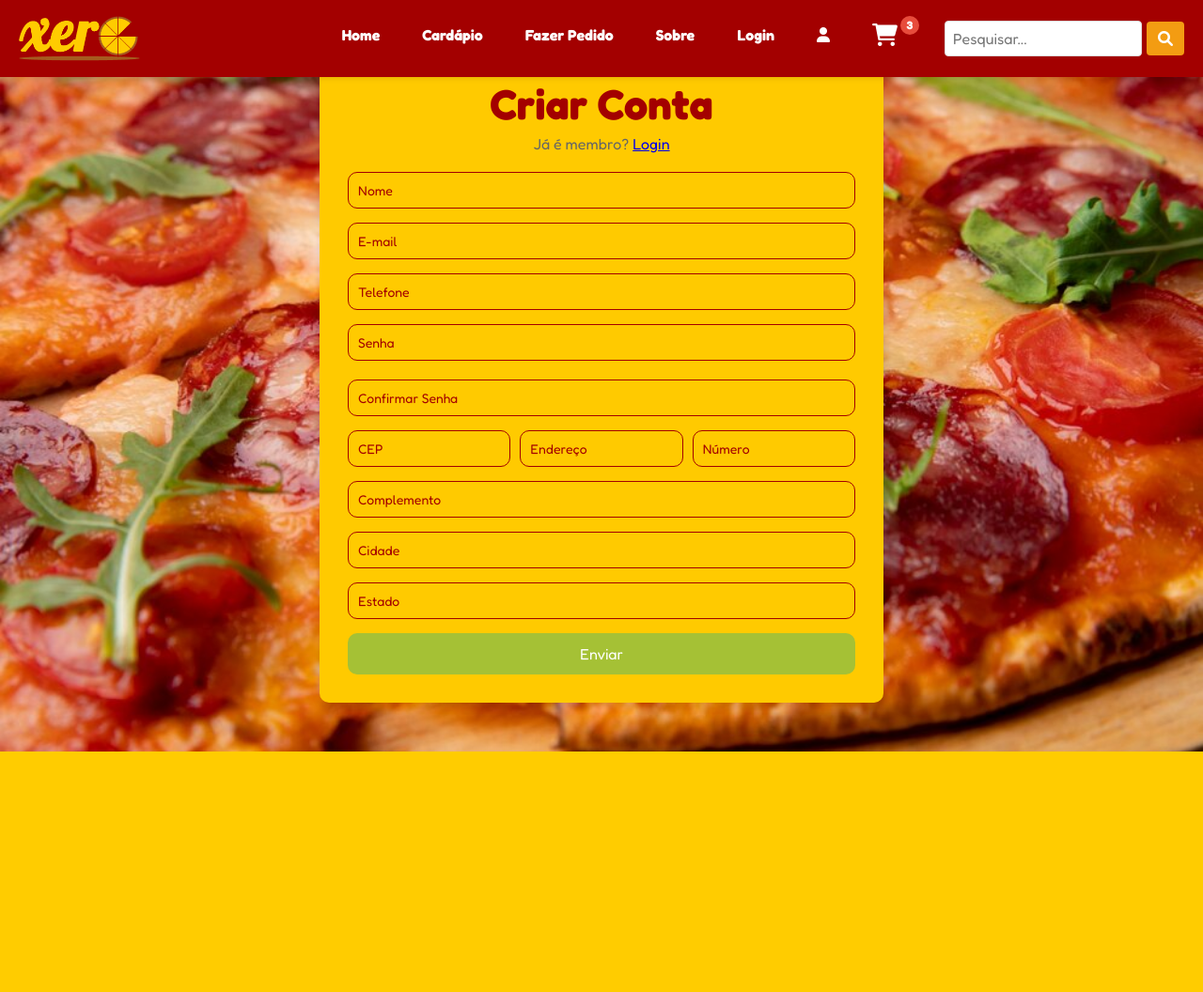
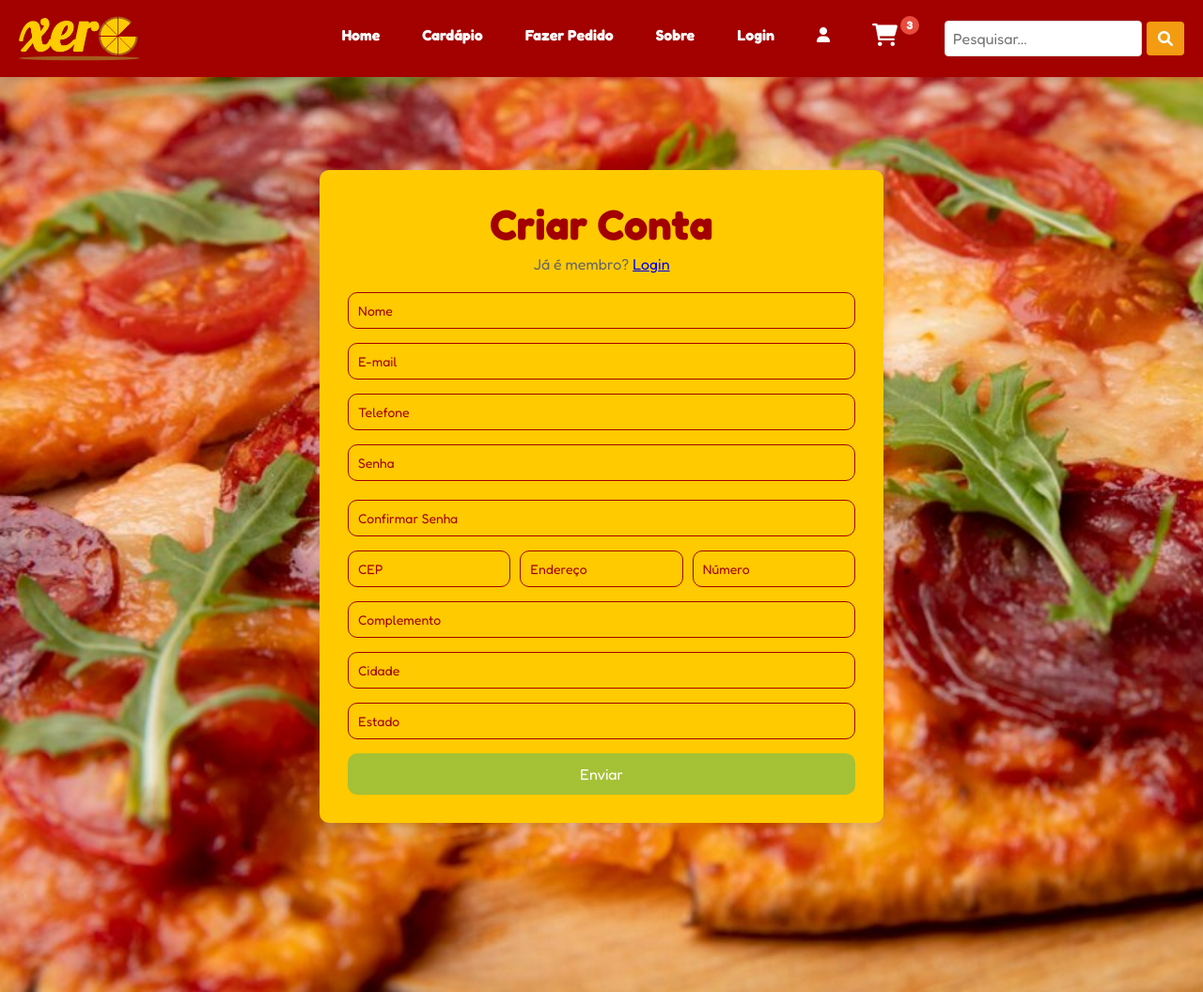
Before and after one commit to Guilherme0308/Projeto-pizzaria, a PHP site: page /cadastro.html in a window 1280 px wide. Shown: the whole page at 94% size. Before the commit the page ends 800 px from the top, so only its background shows below. Run offline with PHP 8.4, Linux system fonts and the light colour scheme.

Commit message:
att cadastro.css and cardapio.css

```diff
--- a/assets/css/cadastro.css
+++ b/assets/css/cadastro.css
@@ -3,7 +3,7 @@
     justify-content: center;
     align-items: center;
     height: 100vh;
-    margin: 0;
+    margin: 128px;
 }
 
 .box-cadast {
--- a/assets/css/cardapio.css
+++ b/assets/css/cardapio.css
@@ -1,3 +1,7 @@
+.cardapio-main{
+    margin-top: 128px;
+}
+
 .cardapio {
     display: flex;
     flex-wrap: wrap;
```
